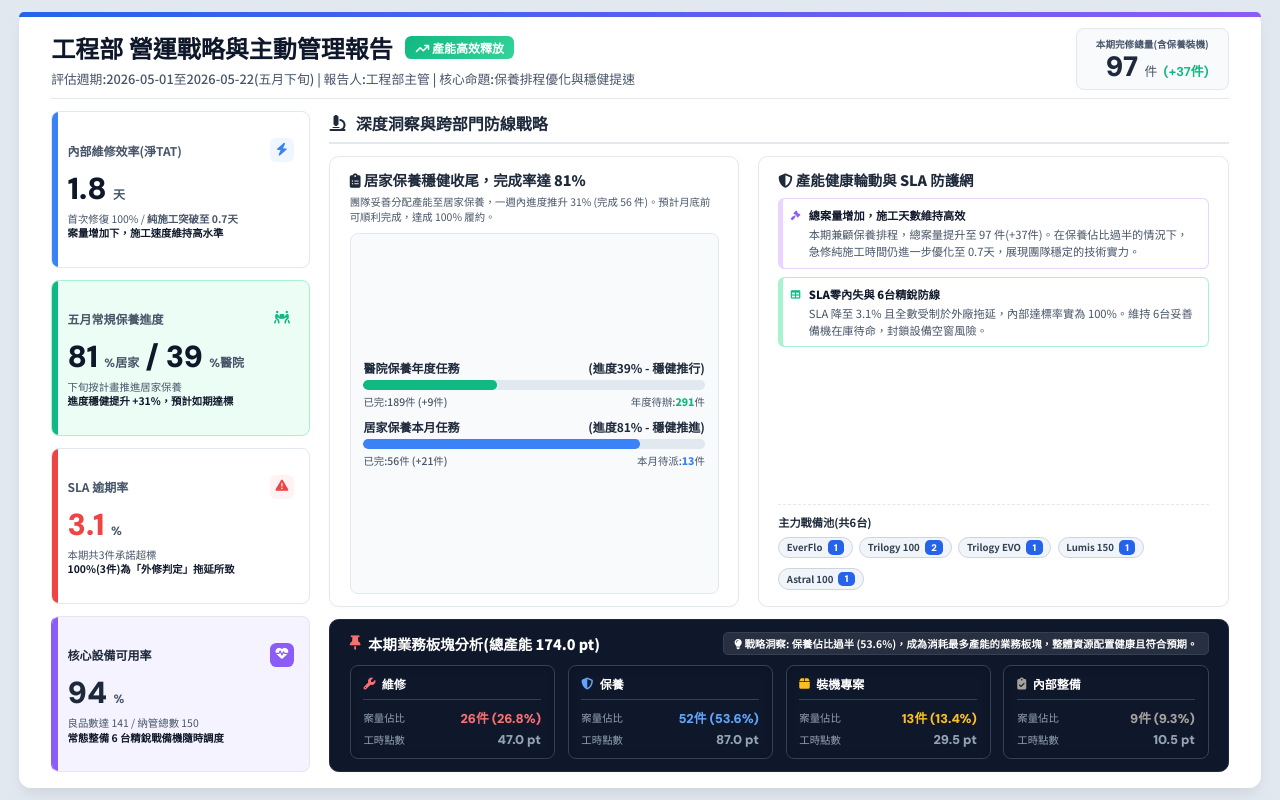
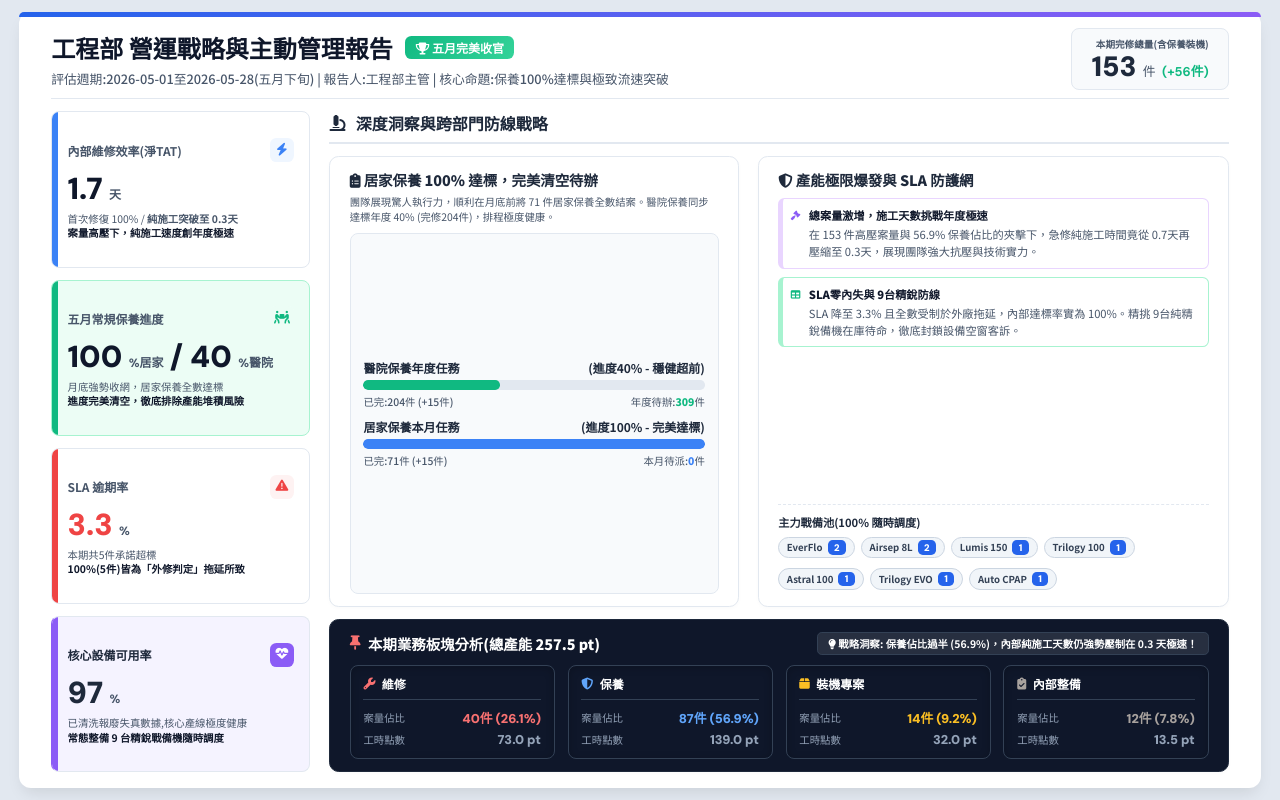
Before and after one commit to JamieHuang001/my-webpage, a plain HTML site: page index.html in a window 1280 px wide. Drawn offline with Linux system fonts and the light colour scheme.

Commit message:
Update index.html

```diff
--- a/index.html
+++ b/index.html
@@ -322,12 +322,12 @@
     <!-- Header -->
     <div class="header">
         <div class="header-left">
-            <h1>工程部 營運戰略與主動管理報告 <span class="badge-proactive"><i class="fa-solid fa-arrow-trend-up"></i> 產能高效釋放</span></h1>
-            <p>評估週期:2026-05-01至2026-05-22(五月下旬) | 報告人:工程部主管 | 核心命題:保養排程優化與穩健提速</p>
+            <h1>工程部 營運戰略與主動管理報告 <span class="badge-proactive"><i class="fa-solid fa-trophy"></i> 五月完美收官</span></h1>
+            <p>評估週期:2026-05-01至2026-05-28(五月下旬) | 報告人:工程部主管 | 核心命題:保養100%達標與極致流速突破</p>
         </div>
         <div class="header-right">
             <div class="sub-metric">本期完修總量(含保養裝機)</div>
-            <div class="metric">97 <span style="font-size: clamp(10px, 1.6vh, 20px); color: var(--text-muted); font-weight: 500;">件</span> <span style="font-size: clamp(10px, 1.6vh, 16px); color: var(--status-success); font-weight: 700;">(+37件)</span></div>
+            <div class="metric">153 <span style="font-size: clamp(10px, 1.6vh, 20px); color: var(--text-muted); font-weight: 500;">件</span> <span style="font-size: clamp(10px, 1.6vh, 16px); color: var(--status-success); font-weight: 700;">(+56件)</span></div>
         </div>
     </div>
 
@@ -340,8 +340,8 @@
                     <span class="kpi-title">內部維修效率(淨TAT)</span>
                     <div class="kpi-icon"><i class="fa-solid fa-bolt"></i></div>
                 </div>
-                <div class="kpi-value">1.8<span>天</span></div>
-                <div class="kpi-desc">首次修復 100% / <b>純施工突破至 0.7天</b><br><strong>案量增加下，施工速度維持高水準</strong></div>
+                <div class="kpi-value">1.7<span>天</span></div>
+                <div class="kpi-desc">首次修復 100% / <b>純施工突破至 0.3天</b><br><strong>案量高壓下，純施工速度創年度極速</strong></div>
             </div>
 
             <!-- 保養進度 -->
@@ -350,8 +350,8 @@
                     <span class="kpi-title">五月常規保養進度</span>
                     <div class="kpi-icon"><i class="fa-solid fa-people-carry-box"></i></div>
                 </div>
-                <div class="kpi-value">81<span>%居家</span> / 39<span>%醫院</span></div>
-                <div class="kpi-desc">下旬按計畫推進居家保養<br><strong>進度穩健提升 +31%，預計如期達標</strong></div>
+                <div class="kpi-value">100<span>%居家</span> / 40<span>%醫院</span></div>
+                <div class="kpi-desc">月底強勢收網，居家保養全數達標<br><strong>進度完美清空，徹底排除產能堆積風險</strong></div>
             </div>
 
             <!-- SLA 數據 -->
@@ -360,8 +360,8 @@
                     <span class="kpi-title">SLA 逾期率</span>
                     <div class="kpi-icon"><i class="fa-solid fa-triangle-exclamation"></i></div>
                 </div>
-                <div class="kpi-value">3.1<span>%</span></div>
-                <div class="kpi-desc">本期共3件承諾超標<br><strong>100%(3件)為「外修判定」拖延所致</strong></div>
+                <div class="kpi-value">3.3<span>%</span></div>
+                <div class="kpi-desc">本期共5件承諾超標<br><strong>100%(5件)皆為「外修判定」拖延所致</strong></div>
             </div>
 
             <!-- 核心設備可用率 -->
@@ -370,8 +370,8 @@
                     <span class="kpi-title" style="color: var(--brand-primary);">核心設備可用率</span>
                     <div class="kpi-icon" style="background: var(--status-purple); color: white;"><i class="fa-solid fa-heart-pulse"></i></div>
                 </div>
-                <div class="kpi-value" style="color: var(--brand-primary);">94<span>%</span></div>
-                <div class="kpi-desc">良品數達 141 / 納管總數 150<br><strong>常態整備 6 台精銳戰備機隨時調度</strong></div>
+                <div class="kpi-value" style="color: var(--brand-primary);">97<span>%</span></div>
+                <div class="kpi-desc">已清洗報廢失真數據,核心產線極度健康<br><strong>常態整備 9 台精銳戰備機隨時調度</strong></div>
             </div>
         </div>
 
@@ -386,25 +386,25 @@
 
                 <!-- 洞察一：保養進度 -->
                 <div class="insight-card">
-                    <h3 style="font-size: clamp(12px, 1.8vh, 20px); color: var(--brand-primary); font-weight: 900;"><i class="fa-solid fa-clipboard-list"></i> 居家保養穩健收尾，完成率達 81%</h3>
-                    <p style="font-size: clamp(10px, 1.3vh, 16px); color: var(--text-muted); margin-top: 0.5vh; line-height: 1.5;">團隊妥善分配產能至居家保養，一週內進度推升 31% (完成 56 件)。預計月底前可順利完成，達成 100% 履約。</p>
+                    <h3 style="font-size: clamp(12px, 1.8vh, 20px); color: var(--brand-primary); font-weight: 900;"><i class="fa-solid fa-clipboard-list"></i> 居家保養 100% 達標，完美清空待辦</h3>
+                    <p style="font-size: clamp(10px, 1.3vh, 16px); color: var(--text-muted); margin-top: 0.5vh; line-height: 1.5;">團隊展現驚人執行力，順利在月底前將 71 件居家保養全數結案。醫院保養同步達標年度 40% (完修204件)，排程極度健康。</p>
 
                     <div class="backlog-container">
                         <div class="backlog-item">
-                            <h4>醫院保養年度任務 <span>(進度39% - 穩健推行)</span></h4>
-                            <div class="pg-bar-bg"><div class="pg-bar-fill success" style="width: 39%;"></div></div>
+                            <h4>醫院保養年度任務 <span>(進度40% - 穩健超前)</span></h4>
+                            <div class="pg-bar-bg"><div class="pg-bar-fill success" style="width: 40%;"></div></div>
                             <div class="backlog-stats">
-                                <span>已完:189件 (+9件)</span>
-                                <span>年度待辦:<span class="stat-success">291</span>件</span>
+                                <span>已完:204件 (+15件)</span>
+                                <span>年度待辦:<span class="stat-success">309</span>件</span>
                             </div>
                         </div>
 
                         <div class="backlog-item">
-                            <h4>居家保養本月任務 <span>(進度81% - 穩健推進)</span></h4>
-                            <div class="pg-bar-bg"><div class="pg-bar-fill info" style="width: 81%;"></div></div>
+                            <h4>居家保養本月任務 <span>(進度100% - 完美達標)</span></h4>
+                            <div class="pg-bar-bg"><div class="pg-bar-fill info" style="width: 100%;"></div></div>
                             <div class="backlog-stats">
-                                <span>已完:56件 (+21件)</span>
-                                <span>本月待派:<span class="stat-info">13</span>件</span>
+                                <span>已完:71件 (+15件)</span>
+                                <span>本月待派:<span class="stat-info">0</span>件</span>
                             </div>
                         </div>
                     </div>
@@ -412,30 +412,32 @@
 
                 <!-- 洞察二：管理聲明 -->
                 <div class="insight-card">
-                    <h3 style="font-size: clamp(12px, 1.8vh, 20px); color: var(--brand-primary); font-weight: 900;"><i class="fa-solid fa-shield-halved"></i> 產能健康輪動與 SLA 防護網</h3>
+                    <h3 style="font-size: clamp(12px, 1.8vh, 20px); color: var(--brand-primary); font-weight: 900;"><i class="fa-solid fa-shield-halved"></i> 產能極限爆發與 SLA 防護網</h3>
 
                     <ul class="action-list">
                         <li class="policy">
-                            <span class="highlight-title">總案量增加，施工天數維持高效</span>
-                            本期兼顧保養排程，總案量提升至 97 件(+37件)。在保養佔比過半的情況下，急修純施工時間仍進一步優化至 0.7天，展現團隊穩定的技術實力。
+                            <span class="highlight-title">總案量激增，施工天數挑戰年度極速</span>
+                            在 153 件高壓案量與 56.9% 保養佔比的夾擊下，急修純施工時間竟從 0.7天再壓縮至 0.3天，展現團隊強大抗壓與技術實力。
                         </li>
                         <li class="leveling">
-                            <span class="highlight-title">SLA零內失與 6台精銳防線</span>
-                            SLA 降至 3.1% 且全數受制於外廠拖延，內部達標率實為 100%。維持 6台妥善備機在庫待命，封鎖設備空窗風險。
+                            <span class="highlight-title">SLA零內失與 9台精銳防線</span>
+                            SLA 降至 3.3% 且全數受制於外廠拖延，內部達標率實為 100%。精挑 9台純精銳備機在庫待命，徹底封鎖設備空窗客訴。
                         </li>
                     </ul>
 
-                    <!-- 資源池清單 (6台精銳) -->
+                    <!-- 資源池清單 (9台精銳 - 依指示過濾) -->
                     <div style="border-top: 1px dashed var(--border-light); padding-top: 1.2vh; margin-top: auto;">
                         <div style="display: flex; justify-content: space-between; align-items: center; margin-bottom: 0.8vh;">
-                            <span style="font-size: clamp(10px, 1.4vh, 16px); color: var(--brand-primary); font-weight: 700;">主力戰備池(共6台)</span>
+                            <span style="font-size: clamp(10px, 1.4vh, 16px); color: var(--brand-primary); font-weight: 700;">主力戰備池(100% 隨時調度)</span>
                         </div>
                         <div style="display: flex; flex-wrap: wrap; gap: 0.5vw;">
-                            <span class="spare-chip">EverFlo <span class="qty">1</span></span>
-                            <span class="spare-chip">Trilogy 100 <span class="qty">2</span></span>
+                            <span class="spare-chip">EverFlo <span class="qty">2</span></span>
+                            <span class="spare-chip">Airsep 8L <span class="qty">2</span></span>
+                            <span class="spare-chip">Lumis 150 <span class="qty">1</span></span>
+                            <span class="spare-chip">Trilogy 100 <span class="qty">1</span></span>
+                            <span class="spare-chip">Astral 100 <span class="qty">1</span></span>
                             <span class="spare-chip">Trilogy EVO <span class="qty">1</span></span>
-                            <span class="spare-chip">Lumis 150 <span class="qty">1</span></span>
-                            <span class="spare-chip">Astral 100 <span class="qty">1</span></span>
+                            <span class="spare-chip">Auto CPAP <span class="qty">1</span></span>
                         </div>
                     </div>
                 </div>
@@ -446,10 +448,10 @@
             <div class="insight-card" style="padding: 1.5vh 1.5vw; background: #0f172a; border-color: #1e293b;">
                 <div class="segments-header">
                     <div class="segments-title" style="color: white;">
-                        <i class="fa-solid fa-thumbtack" style="color: #f87171;"></i> 本期業務板塊分析(總產能 174.0 pt)
+                        <i class="fa-solid fa-thumbtack" style="color: #f87171;"></i> 本期業務板塊分析(總產能 257.5 pt)
                     </div>
                     <div class="segments-insight">
-                        <i class="fa-solid fa-lightbulb"></i> 戰略洞察: 保養佔比過半 (53.6%)，成為消耗最多產能的業務板塊，整體資源配置健康且符合預期。
+                        <i class="fa-solid fa-lightbulb"></i> 戰略洞察: 保養佔比過半 (56.9%)，內部純施工天數仍強勢壓制在 0.3 天極速！
                     </div>
                 </div>
 
@@ -457,29 +459,29 @@
                     <!-- 維修 -->
                     <div class="seg-card seg-repair">
                         <div class="seg-card-header"><i class="fa-solid fa-wrench"></i><div>維修</div></div>
-                        <div class="seg-card-row"><span>案量佔比</span><span class="seg-val primary">26件 (26.8%)</span></div>
-                        <div class="seg-card-row"><span>工時點數</span><span class="seg-val">47.0 pt</span></div>
+                        <div class="seg-card-row"><span>案量佔比</span><span class="seg-val primary">40件 (26.1%)</span></div>
+                        <div class="seg-card-row"><span>工時點數</span><span class="seg-val">73.0 pt</span></div>
                     </div>
 
                     <!-- 保養 -->
                     <div class="seg-card seg-pm">
                         <div class="seg-card-header"><i class="fa-solid fa-shield-halved"></i><div>保養</div></div>
-                        <div class="seg-card-row"><span>案量佔比</span><span class="seg-val primary">52件 (53.6%)</span></div>
-                        <div class="seg-card-row"><span>工時點數</span><span class="seg-val">87.0 pt</span></div>
+                        <div class="seg-card-row"><span>案量佔比</span><span class="seg-val primary">87件 (56.9%)</span></div>
+                        <div class="seg-card-row"><span>工時點數</span><span class="seg-val">139.0 pt</span></div>
                     </div>
 
                     <!-- 裝機與專案 -->
                     <div class="seg-card seg-install">
                         <div class="seg-card-header"><i class="fa-solid fa-box"></i><div>裝機專案</div></div>
-                        <div class="seg-card-row"><span>案量佔比</span><span class="seg-val primary">13件 (13.4%)</span></div>
-                        <div class="seg-card-row"><span>工時點數</span><span class="seg-val">29.5 pt</span></div>
+                        <div class="seg-card-row"><span>案量佔比</span><span class="seg-val primary">14件 (9.2%)</span></div>
+                        <div class="seg-card-row"><span>工時點數</span><span class="seg-val">32.0 pt</span></div>
                     </div>
 
                     <!-- 內部整備 -->
                     <div class="seg-card seg-internal">
                         <div class="seg-card-header"><i class="fa-solid fa-clipboard-check"></i><div>內部整備</div></div>
-                        <div class="seg-card-row"><span>案量佔比</span><span class="seg-val primary">9件 (9.3%)</span></div>
-                        <div class="seg-card-row"><span>工時點數</span><span class="seg-val">10.5 pt</span></div>
+                        <div class="seg-card-row"><span>案量佔比</span><span class="seg-val primary">12件 (7.8%)</span></div>
+                        <div class="seg-card-row"><span>工時點數</span><span class="seg-val">13.5 pt</span></div>
                     </div>
                 </div>
             </div>
```
